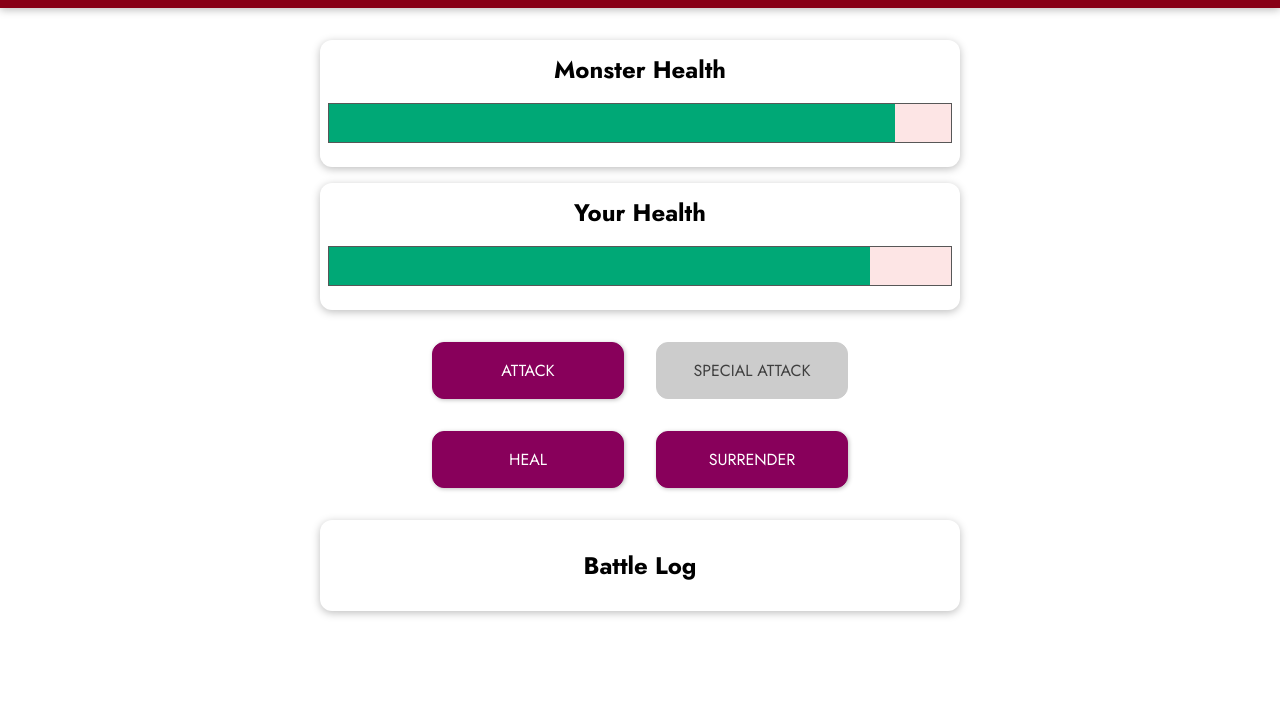
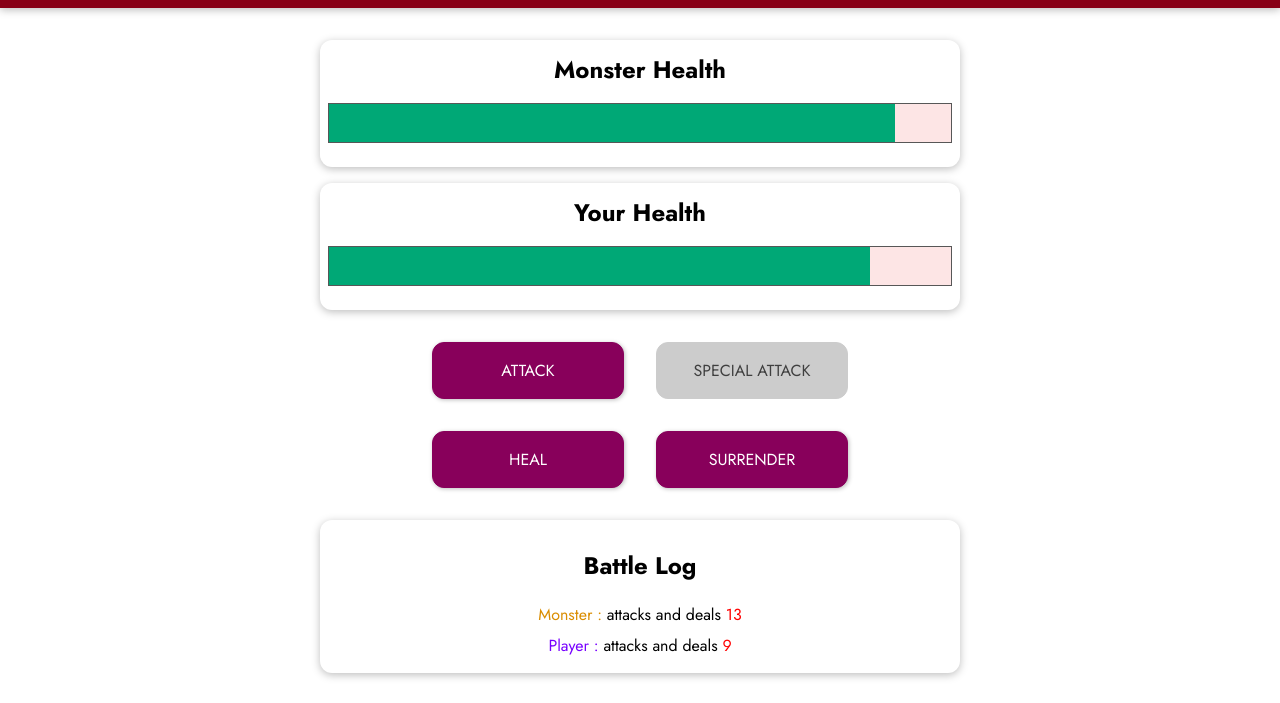
Before and after one commit to vuralvardarelli/VueJS-CourseProject, a plain HTML site: page index.html in a window 1280 px wide. Both pictures are taken after a click on the button "ATTACK". Shown: the part 97-800 px from the top of the page. Drawn offline with nearby package versions, Linux system fonts and the light colour scheme.

Commit message:
end game of logs

```diff
--- a/app.js
+++ b/app.js
@@ -8,7 +8,8 @@ const app = Vue.createApp({
             playerHealth: 100,
             monsterHealth: 100,
             currentRound: 0,
-            winner: null
+            winner: null,
+            logs: []
         };
     },
     computed: {
@@ -51,16 +52,19 @@ const app = Vue.createApp({
             this.currentRound++;
             const attackValue = getRandomValue(1, 10);
             this.monsterHealth -= attackValue;
+            this.addLog('player','attack',attackValue);
             this.attackPlayer();
         },
         attackPlayer() {
             const attackValue = getRandomValue(5, 15);
             this.playerHealth -= attackValue;
+            this.addLog('monster','attack',attackValue);
         },
         specialAttackMonster() {
             this.currentRound++;
             const attackValue = getRandomValue(10, 25);
             this.monsterHealth -= attackValue;
+            this.addLog('player','special-attack',attackValue);
             this.attackPlayer();
         },
         healPlayer() {
@@ -68,6 +72,7 @@ const app = Vue.createApp({
             const healVal = getRandomValue(3, 15);
             this.playerHealth += healVal;
             if (this.playerHealth > 100) this.playerHealth = 100;
+            this.addLog('player','heal',healVal);
             this.attackPlayer();
         },
         startNewGame() {
@@ -75,9 +80,19 @@ const app = Vue.createApp({
             this.playerHealth = 100;
             this.monsterHealth = 100;
             this.winner = null;
+            this.logs = [];
         },
         surrender() {
+            // this.logs=[];
+            // this.addLog('player','surrender',null);
             this.winner = 'monster';
+        },
+        addLog(who, action,value){
+            this.logs.unshift({  //unshift başa ekler sona değil!!
+                actionBy : who,
+                actionType : action,
+                actionValue : value
+            });
         }
     }
 });
--- a/index.html
+++ b/index.html
@@ -43,7 +43,19 @@
     </section>
     <section id="log" class="container">
       <h2>Battle Log</h2>
-      <ul></ul>
+      <ul>
+        <li v-for="log in logs">
+          <span :class="{'log--player': log.actionBy =='player','log--monster': log.actionBy =='monster'}">
+            {{ log.actionBy === 'player' ? 'Player : ' : 'Monster : ' }}
+          </span>
+          <span v-if="log.actionType =='heal'">
+            heals himself for <span class="log--heal">{{log.actionValue}}</span>
+          </span>
+          <span v-else>
+            attacks and deals <span class="log--damage">{{log.actionValue}}</span>
+          </span>
+        </li>
+      </ul>
     </section>
   </div>
 </body>
```
